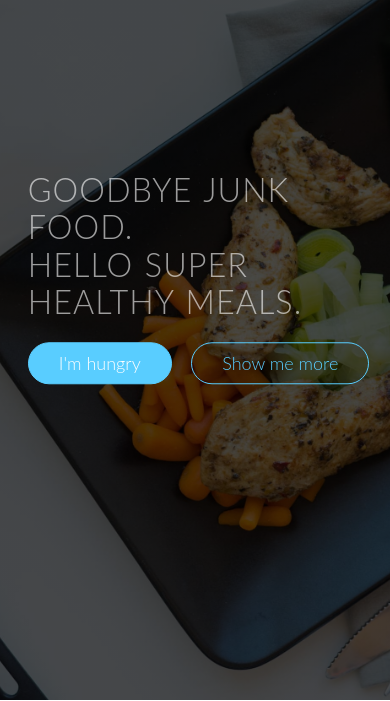
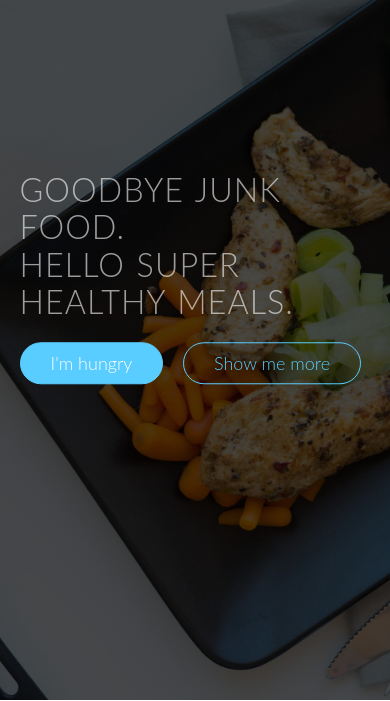
Before and after one commit to stephenbilham/Omni-Food-, a plain HTML site: page index.html in a window 390 px wide. Shown: the part 144-845 px from the top of the page. Drawn offline with nearby package versions, Linux system fonts and the light colour scheme.

Commit message:
ios white space side

```diff
--- a/resources/css/queries.css
+++ b/resources/css/queries.css
@@ -140,10 +140,6 @@
   margin-left: 7.5%;
 }
 
-.hero-text-box {
-  margin-left: 20px;
-}
-
 .steps-box {
   margin-top: 10px;
 }
@@ -190,7 +186,7 @@
 @media only screen and (max-width: 1200px) {
   .hero-text-box {
     width: 100%;
-    padding: 0 2%;
+    padding: 0 5%;
   }
 
   .row {
```
